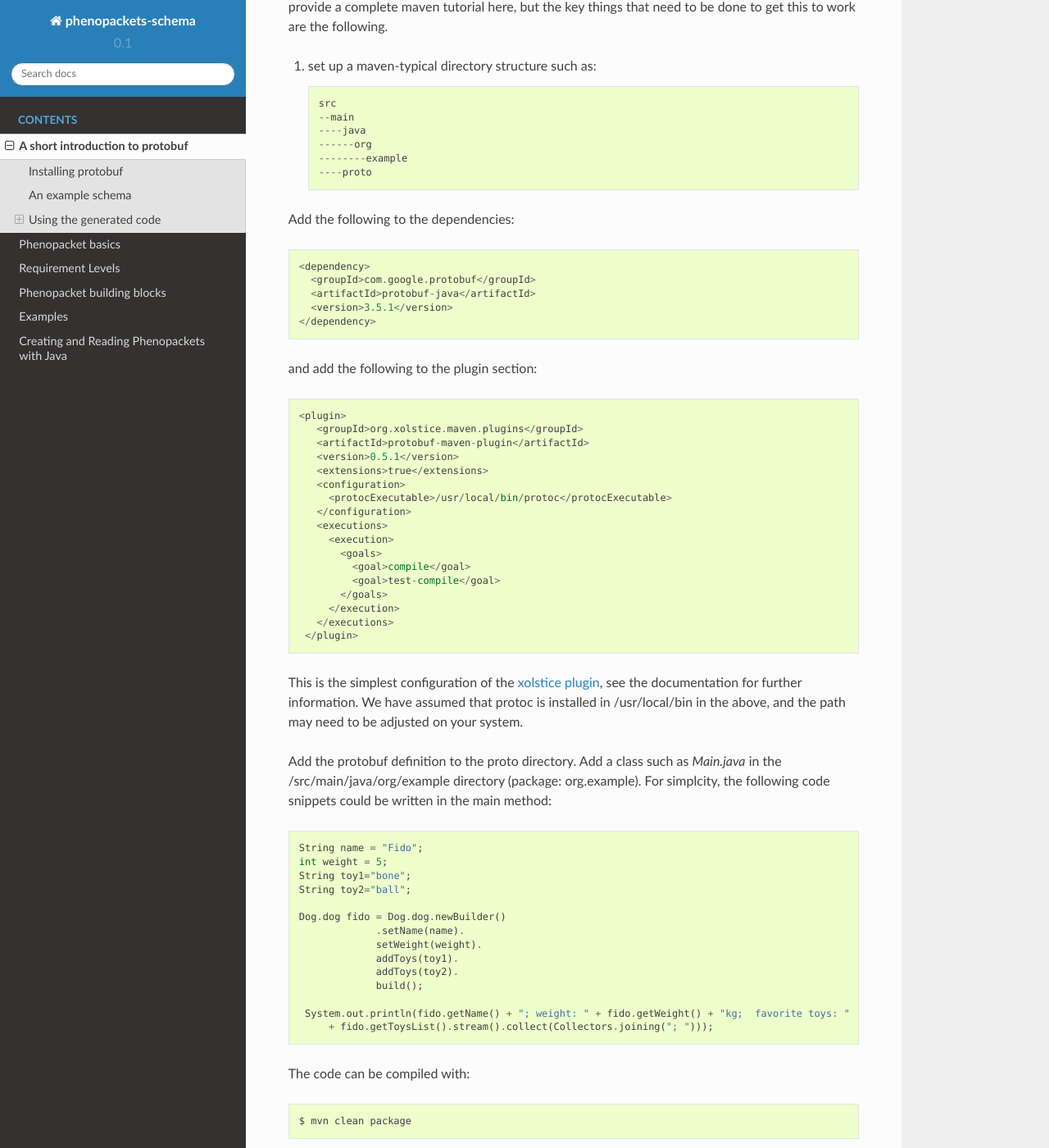
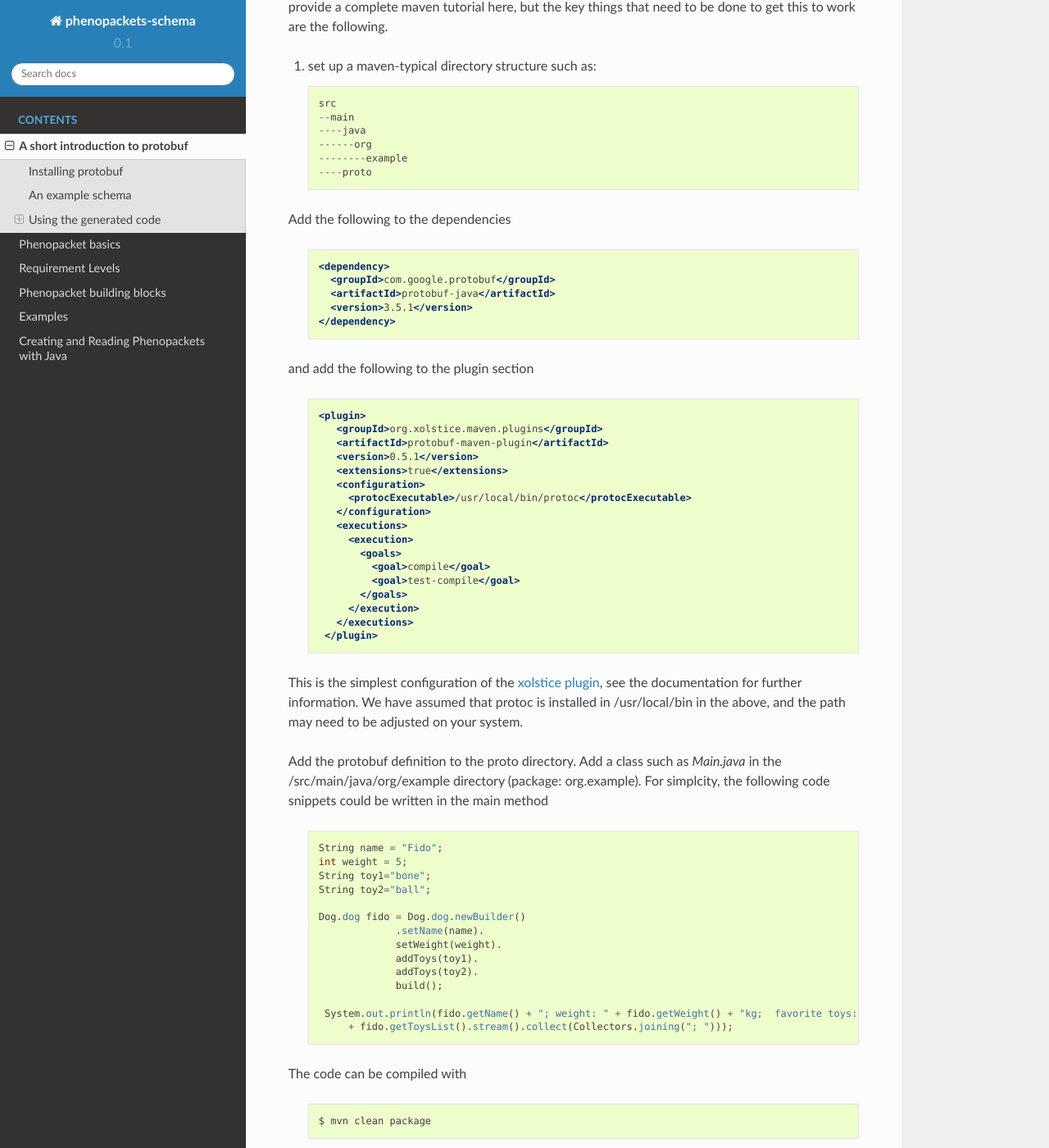
Before and after one commit to phenopackets/phenopacket-schema, a Sphinx documentation site: the page built from docs/protobuf.rst, in a window 1280 px wide and 1400 px high, scrolled down 2022 px. Shown: the whole window at 82% size. Built offline with Sphinx 7.4.7 and the Read the Docs theme 2.0.0, drawn with Linux system fonts in a browser that asks for light colours; some of the changed text lies outside the part shown.

Commit message:
Issue #87 add docs about writing to protobuf Reformat code blocks in protobuf.rst and java.rst

```diff
--- a/docs/protobuf.rst
+++ b/docs/protobuf.rst
@@ -23,7 +23,7 @@ The following exercise is not necessary to use phenopackets-schema, but is inten
 
 2. Install the code as follows (to do so, you will need the packages autoconf, automake, libtool, curl, make, g++, unzip).
 
- .. code::
+ .. code:: bash
 
    ./configure
    make
@@ -32,10 +32,12 @@ The following exercise is not necessary to use phenopackets-schema, but is inten
    sudo ldconfig # refresh shared library cache.
 
 
-You now should check if installation was sucessful::
+You now should check if installation was sucessful
+
+ .. code:: bash
 
   $ protoc --version
-  libprotoc 3.6.1
+  libprotoc 3.7.0
 
 ~~~~~~~~~~~~~~~~~
 An example schema
@@ -44,7 +46,7 @@ An example schema
 protobuf represents data as messages whose fields are indicated and aliased with a number and tag. Fields can be required, optional, or repeated.
 The following message describes a dog. The name is represented as a string, and the field is indicated with the number 1. The weight of the dog is represented as an integer.  The toys field can store multiple items represented as a string. Note that in protobuf3, alls fields are optional by default and it is not possible to define a field as required.
 
- .. code::
+ .. code:: proto
 
     syntax = "proto3";
 
@@ -54,13 +56,15 @@ The following message describes a dog. The name is represented as a string, and
       repeated string toys = 4;
       }
 
-We can compile this code with the following command::
+We can compile this code with the following command
+
+ .. code:: bash
 
   $ protoc -I=. --java_out=. dog.proto
 
 This will generate a Java file called ``Dog.java`` with code to create, import, and export protobuf data. For example, the weight field is represented as follows.
 
- .. code::
+ .. code:: java
 
     public static final int WEIGHT_FIELD_NUMBER = 2;
     private int weight_;
@@ -88,7 +92,9 @@ key things that need to be done to get this to work are the following.
      ----proto
 
 
-Add the following to the dependencies::
+Add the following to the dependencies
+
+ .. code:: xml
 
    <dependency>
      <groupId>com.google.protobuf</groupId>
@@ -96,7 +102,9 @@ Add the following to the dependencies::
      <version>3.5.1</version>
    </dependency>
 
-and add the following to the plugin section::
+and add the following to the plugin section
+
+ .. code:: xml
 
    <plugin>
       <groupId>org.xolstice.maven.plugins</groupId>
@@ -119,7 +127,9 @@ and add the following to the plugin section::
 This is the simplest configuration of the `xolstice plugin <https://www.xolstice.org/protobuf-maven-plugin/usage.html>`_, see the documentation for further information. We have assumed that protoc is installed in /usr/local/bin in the above, and the path may need to be adjusted on your system.
 
 
-Add the protobuf definition to the proto directory. Add a class such as *Main.java* in the /src/main/java/org/example directory (package: org.example). For simplcity, the following code snippets could be written in the main method::
+Add the protobuf definition to the proto directory. Add a class such as *Main.java* in the /src/main/java/org/example directory (package: org.example). For simplcity, the following code snippets could be written in the main method
+
+ .. code:: java
 
    String name = "Fido";
    int weight = 5;
@@ -138,7 +148,9 @@ Add the protobuf definition to the proto directory. Add a class such as *Main.ja
 
 
 
-The code can be compiled with::
+The code can be compiled with
+
+ .. code:: bash
 
   $ mvn clean package
 
@@ -148,7 +160,9 @@ If we run the demo app, it should output ``Fido; weight: 5kg;  favorite toys: bo
 Serialization
 =============
 
-The following code snippet serializes the Java object fido and writes the serialized message to disk, then reads the message and displays it.::
+The following code snippet serializes the Java object fido and writes the serialized message to disk, then reads the message and displays it.
+
+ .. code:: java
 
         try {
             // serialize
```
Also changed, not shown: other parts of docs/protobuf.rst (+1 -1 lines), docs/java.rst (+36 -7 lines).
